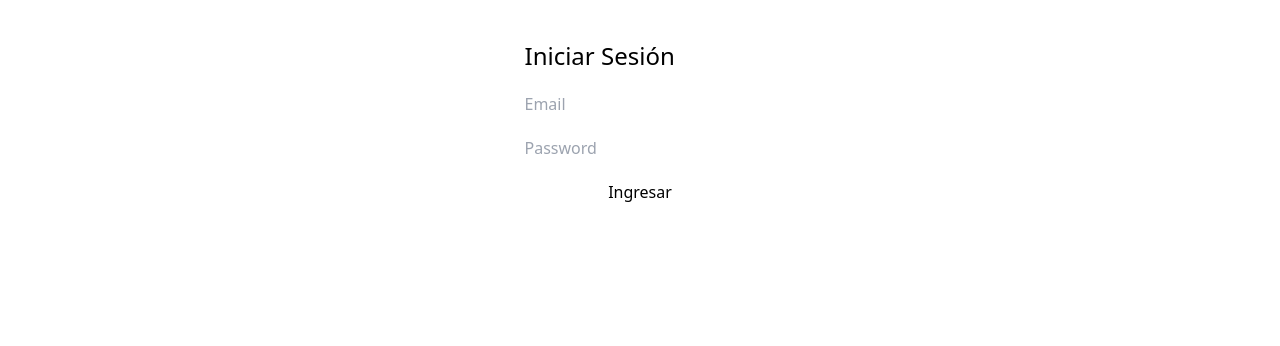
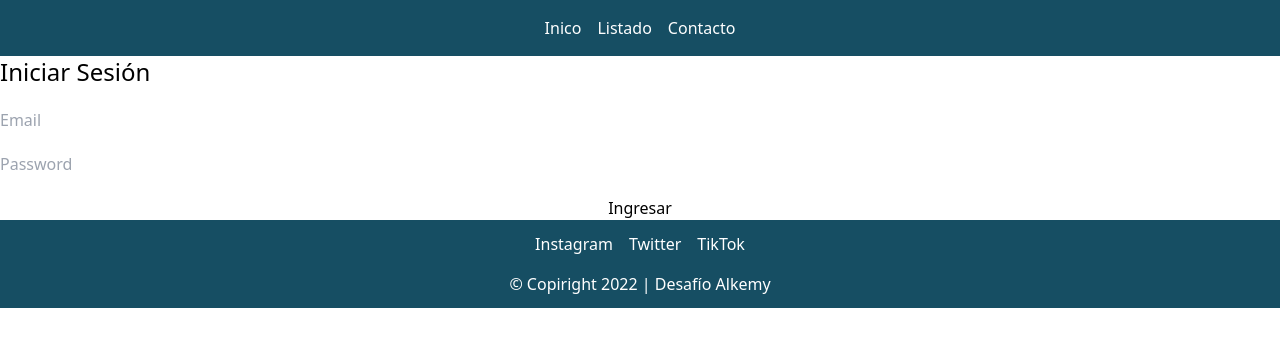
Before and after one commit to JoaquinDeLuca/Challenge, a React (Vite) app: page / in a window 1280 px wide. Shown: the top 346 px of the page. Built offline with nearby package versions, Linux system fonts and the light colour scheme.

Commit message:
header and footer are imported

```diff
--- a/src/App.jsx
+++ b/src/App.jsx
@@ -1,17 +1,21 @@
 import './App.css'
 import Login from './Components/Login';
 import List from './Components/list';
+import Header from './Components/Header';
+import Footer from './Components/Footer';
 import { Route, Routes } from 'react-router-dom';
 
 function App() {
 
   return (
-    <div className='flex justify-center m-10'>
+    <>
+      <Header />
       <Routes>
         <Route path='/' element={<Login/>} />
-        <Route path='/list' element={<List />} />
+        <Route path='/listado' element={<List />} />
       </Routes>
-    </div>
+      <Footer/>
+    </>
   )
 }
 
```
